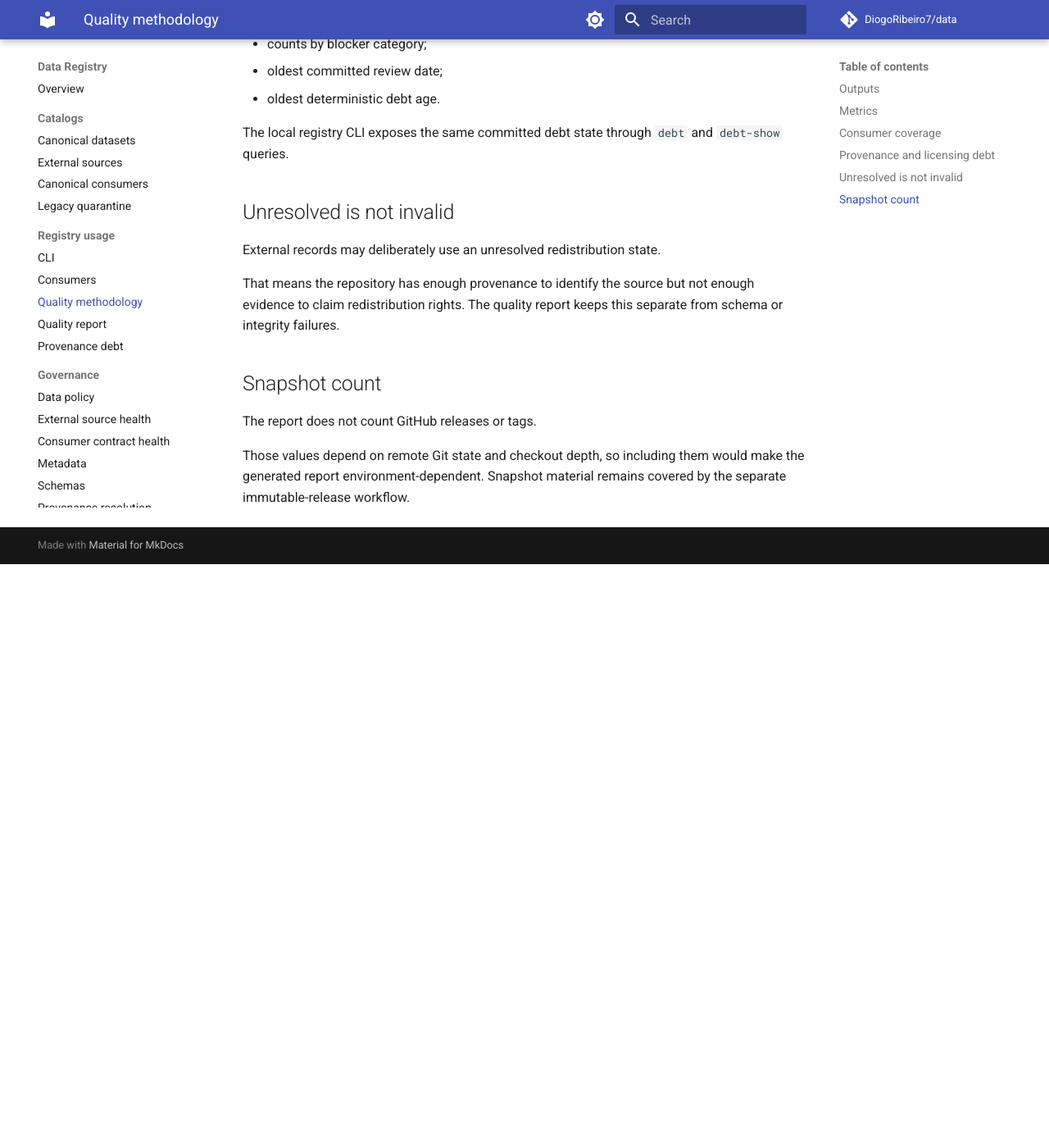
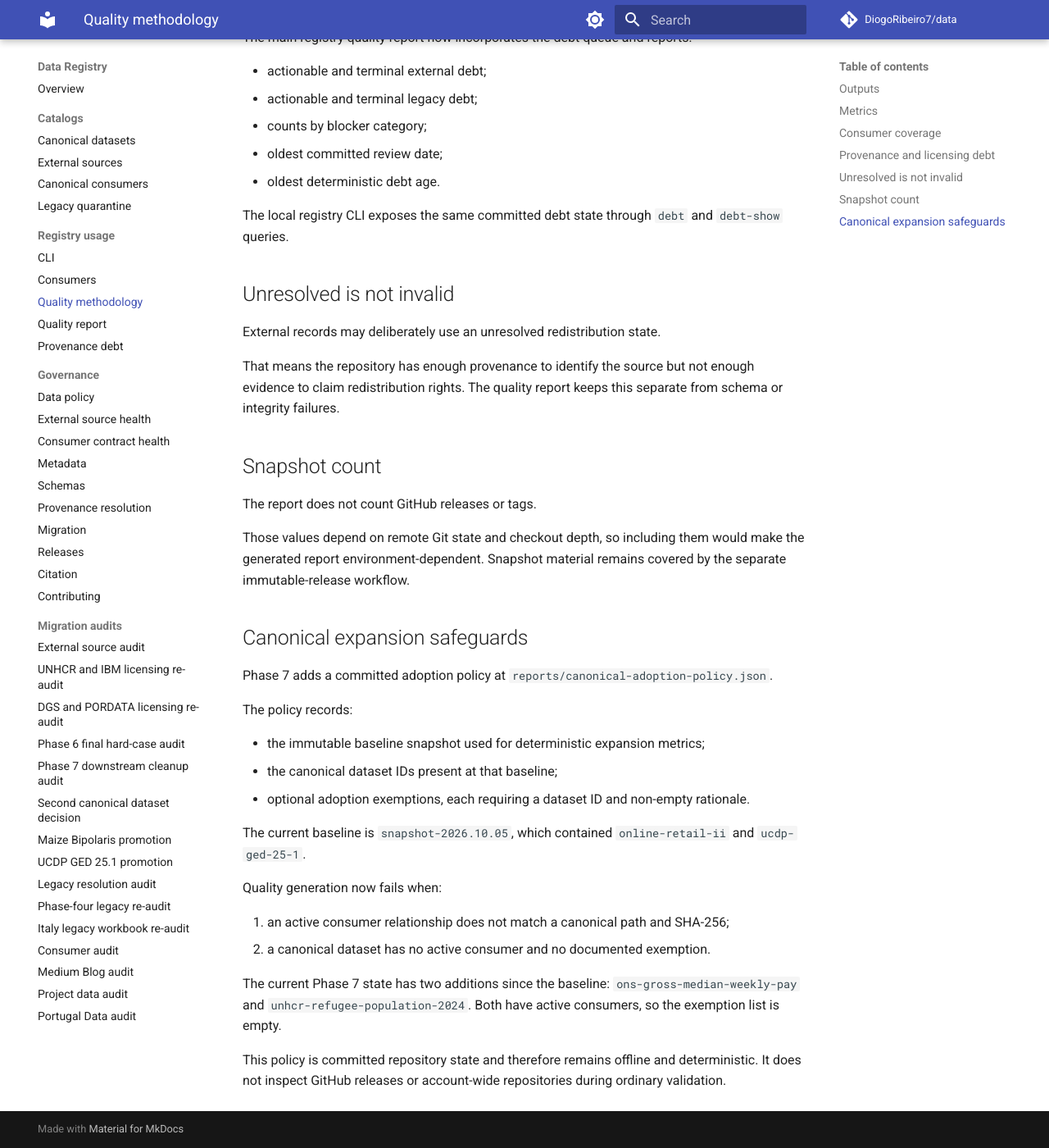
Before and after one commit to DiogoRibeiro7/data, an MkDocs documentation site: the page built from docs/QUALITY.md, in a window 1280 px wide and 1400 px high, scrolled down 2269 px. Shown: the whole window at 82% size. Built offline with MkDocs 1.6.1 and Material for MkDocs 9.7.7, drawn with Linux system fonts in a browser that asks for light colours; comment, search, counter and statistics services are not loaded; before the commit the page ends 2957 px from its top, so only the background shows below that; some of the changed text lies outside the part shown.

Commit message:
Document canonical expansion safeguards

```diff
--- a/docs/QUALITY.md
+++ b/docs/QUALITY.md
@@ -38,6 +38,9 @@
 - canonical dataset adoption coverage;
 - pinned canonical consumer-contract coverage;
 - deprecated consumer relationships;
+- canonical expansion relative to the committed Phase 7 baseline;
+- datasets added since the baseline with/without active consumers;
+- explicit adoption exemptions with rationale;
 - unresolved legacy-quarantine packages;
 - canonical, external, and consumer generated-catalog freshness.
 
@@ -108,3 +111,33 @@
 Those values depend on remote Git state and checkout depth, so including them
 would make the generated report environment-dependent. Snapshot material
 remains covered by the separate immutable-release workflow.
+
+
+## Canonical expansion safeguards
+
+Phase 7 adds a committed adoption policy at
+`reports/canonical-adoption-policy.json`.
+
+The policy records:
+
+- the immutable baseline snapshot used for deterministic expansion metrics;
+- the canonical dataset IDs present at that baseline;
+- optional adoption exemptions, each requiring a dataset ID and non-empty
+  rationale.
+
+The current baseline is `snapshot-2026.10.05`, which contained
+`online-retail-ii` and `ucdp-ged-25-1`.
+
+Quality generation now fails when:
+
+1. an active consumer relationship does not match a canonical path and SHA-256;
+2. a canonical dataset has no active consumer and no documented exemption.
+
+The current Phase 7 state has two additions since the baseline:
+`ons-gross-median-weekly-pay` and
+`unhcr-refugee-population-2024`. Both have active consumers, so the exemption
+list is empty.
+
+This policy is committed repository state and therefore remains offline and
+deterministic. It does not inspect GitHub releases or account-wide repositories
+during ordinary validation.
```
